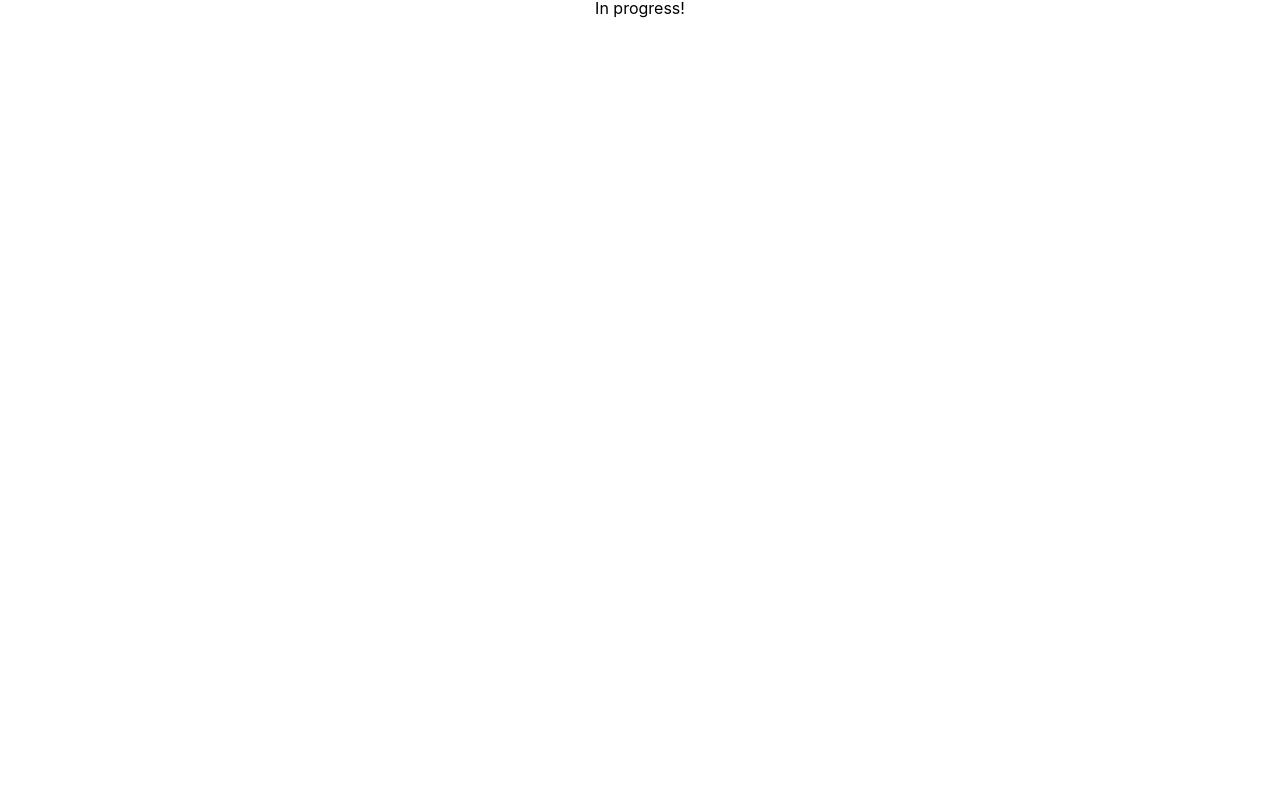
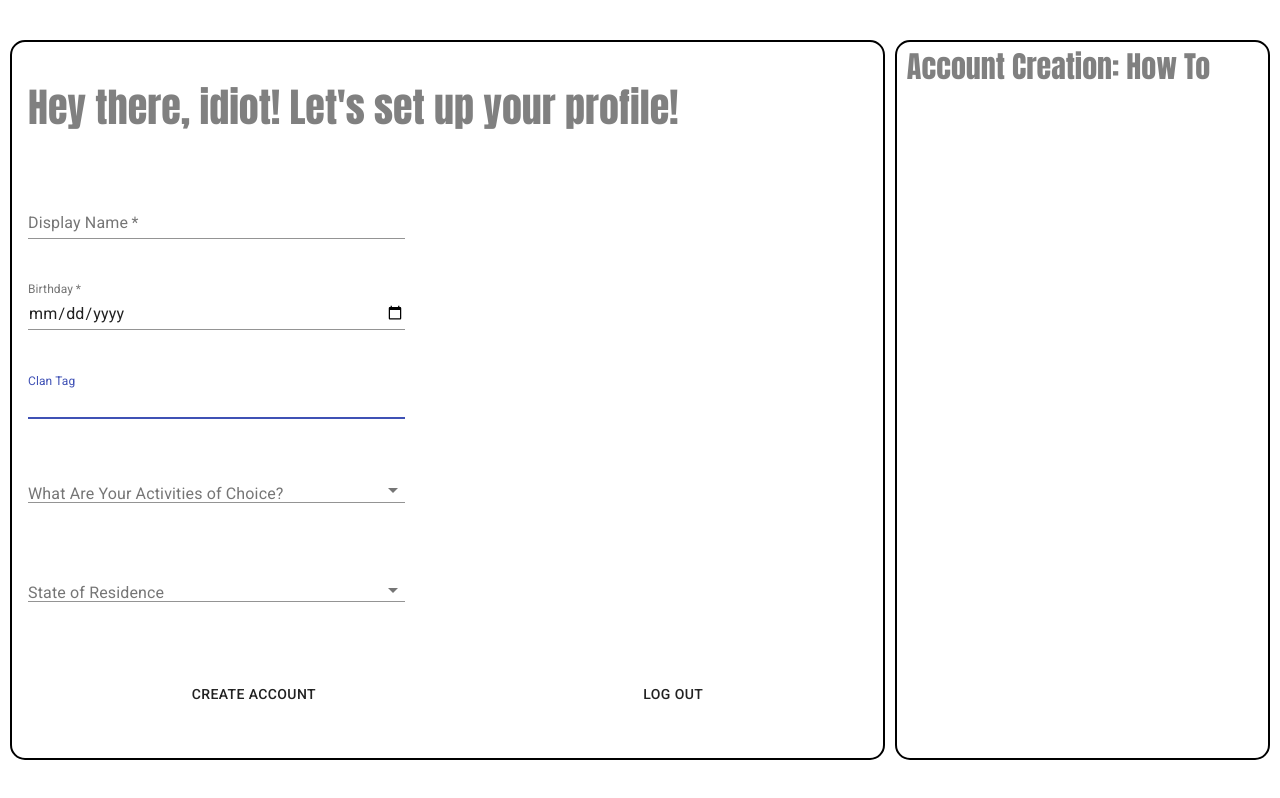
Before and after one commit to DrewStableBoi/croozer_clan, a React (Create React App) app: page /firsttime in a window 1280 px wide. Built offline with nearby package versions, Linux system fonts and the light colour scheme.

Commit message:
started configuring the account configuration page

```diff
--- a/src/App.css
+++ b/src/App.css
@@ -1,5 +1,7 @@
 .whole_app {
   display: flex;
+  font-family: Impact, Haettenschweiler, "Franklin Gothic Bold", Charcoal,
+    "Helvetica Inserat", "Bitstream Vera Sans Bold", "Arial Black", "sans serif";
   flex-direction: column;
   text-align: center;
   justify-content: space-between;
@@ -8,10 +10,16 @@
   width: 100vw;
 }
 
+#first_time {
+  flex-direction: row;
+}
+
 .header {
   display: flex;
+  flex-direction: row;
   justify-content: space-between;
-  font-family: Impact, Haettenschweiler, "Franklin Gothic Bold",Charcoal,"Helvetica Inserat","Bitstream Vera Sans Bold","Arial Black","sans serif";
+  font-family: Impact, Haettenschweiler, "Franklin Gothic Bold", Charcoal,
+    "Helvetica Inserat", "Bitstream Vera Sans Bold", "Arial Black", "sans serif";
   font-size: 25px;
   height: auto;
   width: 100vw;
@@ -20,17 +28,23 @@
 
 .login_box {
   display: flex;
+  align-self: center;
+  margin-top: 20vh;
   flex-wrap: wrap;
   flex-direction: column;
   font-size: 50px;
-  font-family: Impact, Haettenschweiler, "Franklin Gothic Bold",Charcoal,"Helvetica Inserat","Bitstream Vera Sans Bold","Arial Black","sans serif";
+  font-family: Impact, Haettenschweiler, "Franklin Gothic Bold", Charcoal,
+    "Helvetica Inserat", "Bitstream Vera Sans Bold", "Arial Black", "sans serif";
   align-items: center;
   text-align: center;
   justify-content: space-evenly;
-  height: 50%;
-  padding: 10px;
+  height: 60%;
+  padding: 20px;
   margin-bottom: 20vh;
-  width: 25vw;
+  width: 400px;
+  box-shadow: 10px 15px 5px grey;
+  border: 1px solid grey;
+  border-radius: 15px;
 }
 
 .login_text {
@@ -41,21 +55,58 @@
   border: none;
 }
 
+.create_text {
+  width: 45%;
+  height: 25px;
+  font-size: 15px;
+  text-align: left;
+  border: none;
+
+}
+
 .login_text:focus {
   border-bottom: 2px solid black;
   outline: none;
 }
 
-.login_button_wrap{
+.login_button_wrap {
   display: flex;
   flex-direction: row;
-  justify-content: space-evenly;
+  flex-wrap: wrap;
   width: 100%;
-  height: 25px;
+  margin-top: 15px;
   align-content: center;
+  justify-content: space-around;
 }
-.login_button{
-font-size: 13px;
-border-radius: 33px;
-outline: none;
+#login_button {
+  margin-top: 15px;
 }
+
+a {
+  text-decoration: none;
+  color: black;
+}
+
+.firstTime_create {
+  display: flex;
+  flex-direction: column;
+  justify-content: space-around;
+  align-items: left;
+  height: 90%;
+  width: 70vw;
+  margin-left: 10px;
+  text-align: left;
+  padding: 16px;
+  border: 2px solid black;
+  border-radius: 15px;
+}
+
+.firstTime_info {
+  height: 90%;
+  width: 30vw;
+  margin: 10px;
+  text-align: left;
+  padding: 10px;
+  border: 2px solid black;
+  border-radius: 15px;
+}
--- a/src/Components/FirstTime.js
+++ b/src/Components/FirstTime.js
@@ -2,6 +2,14 @@ import React, { Component } from "react";
 import "../App.css";
 import axios from "axios";
 import { Link } from "react-router-dom";
+import Container from "@material-ui/core/Container";
+import Button from "@material-ui/core/Button";
+import TextField from "@material-ui/core/TextField";
+import FormControl from "@material-ui/core/FormControl";
+import Select from "@material-ui/core/Select";
+import InputLabel from "@material-ui/core/InputLabel";
+import MenuItem from "@material-ui/core/MenuItem";
+import Input from "@material-ui/core/Input";
 
 class FirstTime extends Component {
   constructor() {
@@ -10,19 +18,178 @@ class FirstTime extends Component {
     this.state = {
       displayName: "",
       birthday: "",
+      age: "",
       clanTag: "",
-      league: "",
       state: "",
       activities: [],
       preferredTimes: [],
-      created: false
+      created: false,
+      states: [
+        "Alabama",
+        "Alaska",
+        "American Samoa",
+        "Arizona",
+        "Arkansas",
+        "California",
+        "Colorado",
+        "Connecticut",
+        "Delaware",
+        "District of Columbia",
+        "Florida",
+        "Georgia",
+        "Guam",
+        "Hawaii",
+        "Idaho",
+        "Illinois",
+        "Indiana",
+        "Iowa",
+        "Kansas",
+        "Kentucky",
+        "Louisiana",
+        "Maine",
+        "Maryland",
+        "Massachusetts",
+        "Michigan",
+        "Minnesota",
+        "Minor Outlying Islands",
+        "Mississippi",
+        "Missouri",
+        "Montana",
+        "Nebraska",
+        "Nevada",
+        "New Hampshire",
+        "New Jersey",
+        "New Mexico",
+        "New York",
+        "North Carolina",
+        "North Dakota",
+        "Northern Mariana Islands",
+        "Ohio",
+        "Oklahoma",
+        "Oregon",
+        "Pennsylvania",
+        "Puerto Rico",
+        "Rhode Island",
+        "South Carolina",
+        "South Dakota",
+        "Tennessee",
+        "Texas",
+        "U.S. Virgin Islands",
+        "Utah",
+        "Vermont",
+        "Virginia",
+        "Washington",
+        "West Virginia",
+        "Wisconsin",
+        "Wyoming"
+      ],
+      timesActive: [
+        "Early Morning",
+        "Morning",
+        "Late Morning",
+        "Early Afternoon",
+        "Afternoon",
+        "Late Afternoon",
+        "Early Evening",
+        "Evening",
+        "Late Evening"
+      ],
+      topActivities: [
+        "Video Games",
+        "Sports",
+        "TV/Movie Binge-Watching",
+        "Board Games"
+      ]
     };
   }
 
+  saveAll = () => {};
+
   render() {
     return (
-      <div className="whole_app">
-          In progress!
+      <div className="whole_app" id="first_time">
+        <div className="firstTime_create">
+          <h1 style={{ fontSize: "40px", color: "grey" }}>
+            Hey there, idiot! Let's set up your profile!
+          </h1>
+          <TextField
+            className="create_text"
+            variant="standard"
+            margin="dense"
+            required
+            label="Display Name"
+            autoFocus
+            onChange={event => {
+              this.setState({ displayName: event.target.value });
+            }}
+          />
+          <TextField
+            className="create_text"
+            label="Birthday"
+            type="date"
+            required
+            InputLabelProps={{
+              shrink: true
+            }}
+            onChange={event => {
+              this.setState({ birthday: event.target.value });
+            }}
+          />
+          <TextField
+            className="create_text"
+            variant="standard"
+            margin="dense"
+            label="Clan Tag"
+            autoFocus
+            onChange={event => {
+              this.setState({ clanTag: event.target.value });
+            }}
+          />
+
+          <FormControl>
+            <InputLabel>What Are Your Activities of Choice?</InputLabel>
+            <Select
+              multiple
+              value={this.state.activities}
+              onChange={event => {
+                this.setState({ activities: event.target.value });
+              }}
+              input={<Input id="select-multiple-checkbox" />}
+              className="create_text"
+            >
+              {this.state.topActivities.map(activity => {
+                return <MenuItem value={activity}>{activity}</MenuItem>;
+              })}
+            </Select>
+          </FormControl>
+          <FormControl>
+            <InputLabel>State of Residence</InputLabel>
+            <Select
+              onChange={event => {
+                this.setState({ state: event.target.value });
+              }}
+              className="create_text"
+              value={this.state.state}
+            >
+              {this.state.states.map(state => {
+                return <MenuItem value={state}>{state}</MenuItem>;
+              })}
+            </Select>
+          </FormControl>
+          <div className="login_button_wrap">
+          <Button variant="standard" color="primary" onClick={this.saveAll}>
+            Create Account
+          </Button>
+          <Button variant="standard" color="primary" onClick={this.saveAll}>
+            Log Out
+          </Button>
+          </div>
+        </div>
+        <div className="firstTime_info">
+          <h1 style={{ fontSize: "30px", color: "grey" }}>
+            Account Creation: How To
+          </h1>
+        </div>
       </div>
     );
   }
--- a/src/Components/ForgotPass.js
+++ b/src/Components/ForgotPass.js
@@ -1,7 +1,9 @@
 import React, { Component } from "react";
 import "../App.css";
 import axios from "axios";
-import { Link } from 'react-router-dom';
+import { Link } from "react-router-dom";
+import TextField from "@material-ui/core/TextField";
+import Button from "@material-ui/core/Button";
 
 class ForgotPass extends Component {
   constructor() {
@@ -47,45 +49,65 @@ class ForgotPass extends Component {
             {" "}
             Enter Your Information to Reset Your Password
           </h1>
-          <input
+          <TextField
             className="login_text"
-            placeholder="First Name"
+            variant="standard"
+            margin="dense"
+            required
+            fullWidth
+            label="First Name"
+            autoFocus
             onChange={event => {
               this.setState({ first_name: event.target.value });
             }}
           />
-          <input
+          <TextField
             className="login_text"
-            placeholder="Last Name"
+            variant="standard"
+            margin="dense"
+            required
+            fullWidth
+            label="Last Name"
+            autoFocus
             onChange={event => {
               this.setState({ last_name: event.target.value });
             }}
           />
-          <input
+          <TextField
             className="login_text"
-            placeholder="Email"
+            variant="standard"
+            margin="dense"
+            required
+            fullWidth
+            label="Email"
+            autoFocus
             onChange={event => {
               this.setState({ email: event.target.value });
             }}
           />
-          <input
+
+          <TextField
             className="login_text"
-            placeholder="New Password"
+            variant="standard"
+            margin="dense"
+            required
+            fullWidth
+            label="New Password"
             type="password"
+            autoFocus
             onChange={event => {
               this.setState({ newPass: event.target.value });
             }}
           />
           <div className="login_button_wrap">
-            <button className="login_button" onClick={this.reset}>
+            <Button variant="standard" color="primary" onClick={this.reset}>
               Reset Password
-            </button>
-
-            <button className="login_button">
+            </Button>
+            <Button variant="standard" color="primary">
               <Link to="/" style={{ textDecoration: "none", color: "black" }}>
                 Go Back Home
               </Link>
-            </button>
+            </Button>
           </div>
         </div>
       </div>
--- a/src/Components/materialUILogin.js
+++ b/src/Components/materialUILogin.js
@@ -8,7 +8,6 @@ import Checkbox from '@material-ui/core/Checkbox';
 import Link from '@material-ui/core/Link';
 import Grid from '@material-ui/core/Grid';
 import Box from '@material-ui/core/Box';
-import LockOutlinedIcon from '@material-ui/icons/LockOutlined';
 import Typography from '@material-ui/core/Typography';
 import { makeStyles } from '@material-ui/core/styles';
 import Container from '@material-ui/core/Container';
--- a/src/index.css
+++ b/src/index.css
@@ -17,6 +17,7 @@ time, mark, audio, video {
     font-size: 100%;
     font: inherit;
     vertical-align: baseline;
+    box-sizing: border-box;
 }
 /* HTML5 display-role reset for older browsers */
 article, aside, details, figcaption, figure,
```
Also changed, not shown: src/Components/Create.js (+36 -14 lines), src/Components/Login.js (+41 -27 lines).
